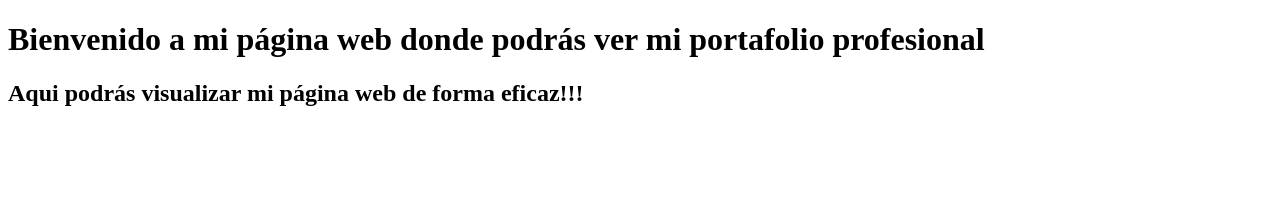
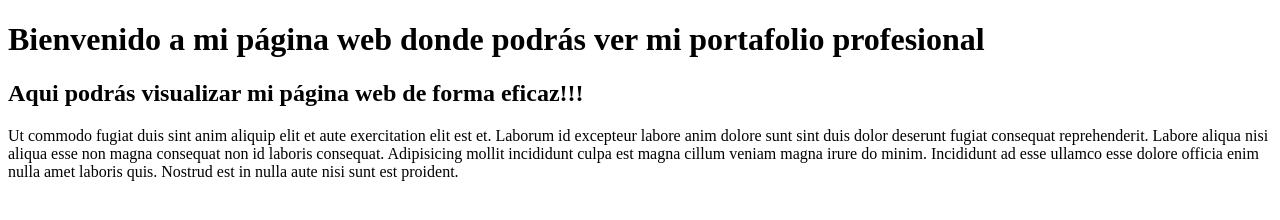
Before and after one commit to jhonherrera7/pagina-web, a plain HTML site: page index.html in a window 1280 px wide. Drawn offline with Linux system fonts and the light colour scheme.

Commit message:
Alguien olvido poner el parrafo
La pagina necesitaba un párrafo para la descripción

```diff
--- a/index.html
+++ b/index.html
@@ -1,13 +1,24 @@
 <!DOCTYPE html>
 <html lang="en">
+
 <head>
     <meta charset="UTF-8">
     <meta http-equiv="X-UA-Compatible" content="IE=edge">
     <meta name="viewport" content="width=device-width, initial-scale=1.0">
     <title>Mi pagina web</title>
 </head>
+
 <body>
     <h1>Bienvenido a mi página web donde podrás ver mi portafolio profesional</h1>
     <h2>Aqui podrás visualizar mi página web de forma eficaz!!!</h2>
+    <p>
+        Ut commodo fugiat duis sint anim aliquip elit et aute exercitation elit est et. Laborum id excepteur labore anim
+        dolore sunt sint duis dolor deserunt fugiat consequat reprehenderit. Labore aliqua nisi aliqua esse non magna
+        consequat non id laboris consequat. Adipisicing mollit incididunt culpa est magna cillum veniam magna irure do
+        minim. Incididunt ad esse ullamco esse dolore officia enim nulla amet laboris quis. Nostrud est in nulla aute
+        nisi sunt est proident.
+    </p>
+
 </body>
+
 </html>
```
